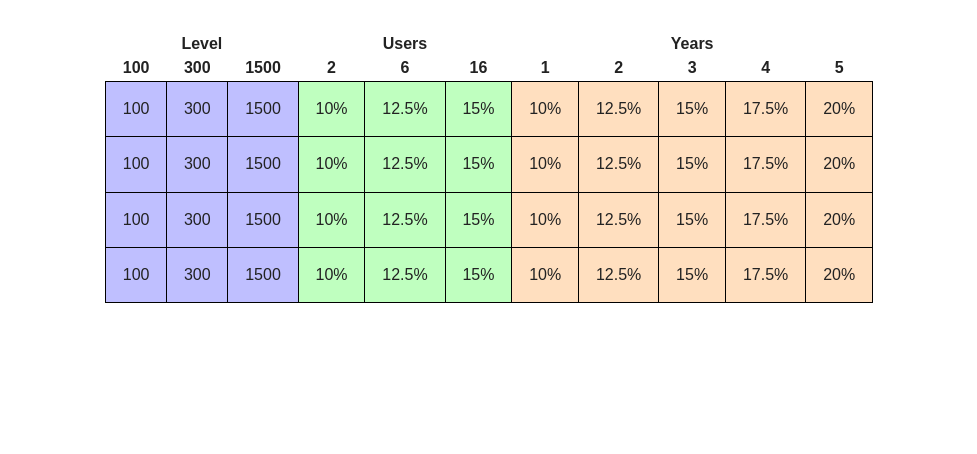
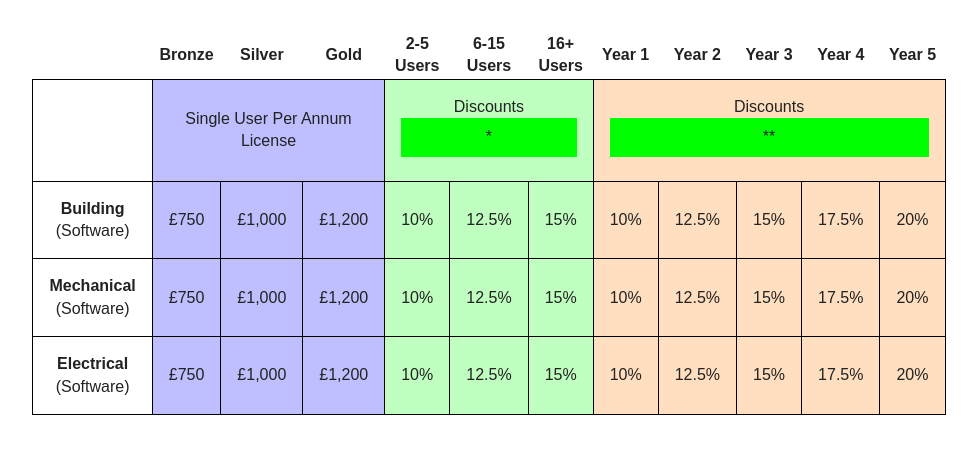
Before and after one commit to bigandy/JavaScript, a website: page table-comparison.html in a window 1280 px wide. Shown: the whole page, without its empty margins (151-1128 px from the left). Drawn offline with nearby package versions, Linux system fonts and the light colour scheme.

Commit message:
add more text to the result

```diff
--- a/js/table-comparison.js
+++ b/js/table-comparison.js
@@ -3,7 +3,7 @@
 window.AH = {};
 
 AH.init = function () {
-	this.table = $('#table');
+	this.tbody = $('#pricing-tbody');
 	AH.cellClick();
 
 	this.outputRow = $('<tr />', {
@@ -12,15 +12,13 @@ AH.init = function () {
 
 	this.output = $('<td colspan="12" />', {
 		class: 'output'
-	})
+	});
 
 	this.outputRow.append(this.output);
-
-	// this.table.append(this.outputRow);
 };
 
 AH.cellClick = function () {
-	this.table.on('click', '.row td', function () {
+	this.tbody.on('click', 'td', function () {
 		var $this = $(this),
 			tdClass = $this.attr('class'),
 			parent = $this.parent('tr'),
@@ -88,6 +86,7 @@ AH.cellClick = function () {
 				afterText = '';
 
 				outputText = 'All have been selected!';
+				allSelected = true;
 			} else if (1 !== users) {
 				outputText = 'Number of Years';
 			} else if (false !== yearsTrue) {
@@ -101,6 +100,7 @@ AH.cellClick = function () {
 				afterText = '';
 
 				outputText = 'All have been selected!';
+				allSelected = true;
 			} else if (1 !== level) {
 				outputText = 'Number of Years';
 			} else if (false !== yearsTrue) {
@@ -114,6 +114,7 @@ AH.cellClick = function () {
 				afterText = '';
 
 				outputText = 'All have been selected!';
+				allSelected = true;
 			} else if (1 !== users) {
 				outputText = 'users + years';
 			} else if (1 !== level) {
@@ -135,13 +136,11 @@ AH.cellClick = function () {
 
 		cost = (level * (users * usersReduction) * (years * yearsReduction));
 		// output the value to the output text
-		AH.output.text('£' + cost.toFixed(0));
-
+		if (true === allSelected) {
+			AH.output.html('Estimated Total £' + cost.toFixed(0)  + ' + VAT <br /> Please contact us for a full quote + <a href="#" class="btn btn--table">Make Enquiry</a>');
+		}
 
 		$('.output-text').html(beforeText + outputText + afterText);
-
-
-
 	});
 };
 
--- a/scss/_table.scss
+++ b/scss/_table.scss
@@ -52,12 +52,12 @@
 		}
 	}
 
-	.outputRow {
-		td {
-			background: red;
-		}
+	// .outputRow {
+	// 	td {
+	// 		background: red;
+	// 	}
 
-	}
+	// }
 
 	h1 {
 		background: transparent;
--- a/table-comparison.html
+++ b/table-comparison.html
@@ -9,88 +9,77 @@
 	<link rel="stylesheet" href="build/css/style.css">
 </head>
 <body class="table-comparison">
-
 	<div class="container">
 		<main>
-			<table id="table">
+			<table class="pricing-table">
+				<thead>
 					<tr>
-					<th colspan="3">Level</th>
-					<th colspan="3">Users</th>
-					<th colspan="5">Years</th>
+						<th></th>
+						<th class="level">Bronze</th>
+						<th class="level">Silver</th>
+						<th class="level">Gold</th>
+						<th class="users">2-5 Users</th>
+						<th class="users">6-15 Users</th>
+						<th class="users">16+ Users</th>
+						<th class="years">Year 1</th>
+						<th class="years">Year 2</th>
+						<th class="years">Year 3</th>
+						<th class="years">Year 4</th>
+						<th class="years">Year 5</th>
 					</tr>
+					<tr class="table__sub-title">
+						<td></td>
+						<td colspan="3" class="level">Single User Per Annum License</td>
+						<td colspan="3" class="users">Discounts<span>*</span></td>
+						<td colspan="5" class="years">Discounts<span>**</span></td>
+					</tr>
+				</thead>
+				<tbody id="pricing-tbody">
 					<tr>
-					<th>100</th>
-					<th>300</th>
-					<th>1500</th>
-					<th>2</th>
-					<th>6</th>
-					<th>16</th>
-					<th>1</th>
-					<th>2</th>
-					<th>3</th>
-					<th>4</th>
-					<th>5</th>
-				</tr>
-				<tr class="row">
-					<td class="level" data-level="100">100</td>
-					<td class="level" data-level="300">300</td>
-					<td class="level" data-level="1500">1500</td>
-
+						<td><strong>Building</strong> (Software)</td>
+						<td class="level" data-level="750">£750</td>
+						<td class="level" data-level="1000">£1,000</td>
+						<td class="level" data-level="1200">£1,200</td>
 						<td class="users" data-reduction-users="10" data-users="2">10%</td>
 						<td class="users" data-reduction-users="12.5" data-users="6">12.5%</td>
 						<td class="users" data-reduction-users="15" data-users="16">15%</td>
-
 						<td class="years" data-reduction-years="10" data-years="1">10%</td>
 						<td class="years" data-reduction-years="12.5" data-years="2">12.5%</td>
 						<td class="years" data-reduction-years="15" data-years="3">15%</td>
 						<td class="years" data-reduction-years="17.5" data-years="4">17.5%</td>
 						<td class="years" data-reduction-years="20" data-years="5">20%</td>
 					</tr>
-				<tr class="row">
-					<td class="level" data-level="100">100</td>
-					<td class="level" data-level="300">300</td>
-					<td class="level" data-level="1500">1500</td>
 
+					<tr>
+						<td><strong>Mechanical</strong> (Software)</td>
+						<td class="level" data-level="750">£750</td>
+						<td class="level" data-level="1000">£1,000</td>
+						<td class="level" data-level="1200">£1,200</td>
 						<td class="users" data-reduction-users="10" data-users="2">10%</td>
 						<td class="users" data-reduction-users="12.5" data-users="6">12.5%</td>
 						<td class="users" data-reduction-users="15" data-users="16">15%</td>
-
 						<td class="years" data-reduction-years="10" data-years="1">10%</td>
 						<td class="years" data-reduction-years="12.5" data-years="2">12.5%</td>
 						<td class="years" data-reduction-years="15" data-years="3">15%</td>
 						<td class="years" data-reduction-years="17.5" data-years="4">17.5%</td>
 						<td class="years" data-reduction-years="20" data-years="5">20%</td>
 					</tr>
-				<tr class="row">
-					<td class="level" data-level="100">100</td>
-					<td class="level" data-level="300">300</td>
-					<td class="level" data-level="1500">1500</td>
 
+					<tr>
+						<td><strong>Electrical</strong> (Software)</td>
+						<td class="level" data-level="750">£750</td>
+						<td class="level" data-level="1000">£1,000</td>
+						<td class="level" data-level="1200">£1,200</td>
 						<td class="users" data-reduction-users="10" data-users="2">10%</td>
 						<td class="users" data-reduction-users="12.5" data-users="6">12.5%</td>
 						<td class="users" data-reduction-users="15" data-users="16">15%</td>
-
 						<td class="years" data-reduction-years="10" data-years="1">10%</td>
 						<td class="years" data-reduction-years="12.5" data-years="2">12.5%</td>
 						<td class="years" data-reduction-years="15" data-years="3">15%</td>
 						<td class="years" data-reduction-years="17.5" data-years="4">17.5%</td>
 						<td class="years" data-reduction-years="20" data-years="5">20%</td>
 					</tr>
-				<tr class="row">
-					<td class="level" data-level="100">100</td>
-					<td class="level" data-level="300">300</td>
-					<td class="level" data-level="1500">1500</td>
-
-					<td class="users" data-reduction-users="10" data-users="2">10%</td>
-					<td class="users" data-reduction-users="12.5" data-users="6">12.5%</td>
-					<td class="users" data-reduction-users="15" data-users="16">15%</td>
-
-					<td class="years" data-reduction-years="10" data-years="1">10%</td>
-					<td class="years" data-reduction-years="12.5" data-years="2">12.5%</td>
-					<td class="years" data-reduction-years="15" data-years="3">15%</td>
-					<td class="years" data-reduction-years="17.5" data-years="4">17.5%</td>
-					<td class="years" data-reduction-years="20" data-years="5">20%</td>
-				</tr>
+				</tbody>
 			</table>
 			<!-- <div class="level sub-output"></div>
 			<div class="users sub-output"></div>
```
Also changed, not shown: build/css/style.css. Lines whose indentation alone changed are shown as unchanged.
